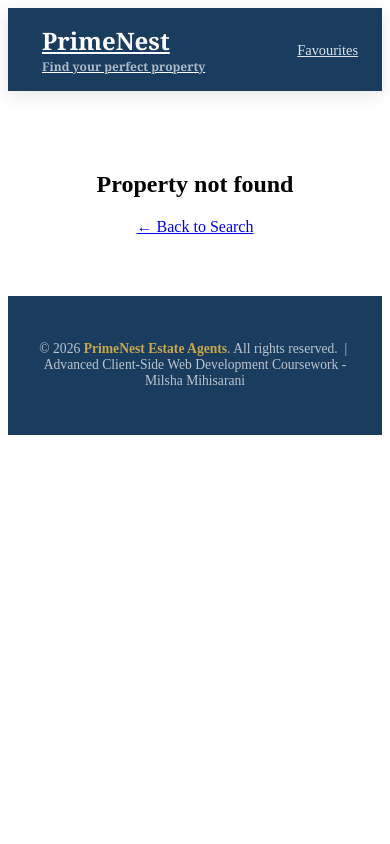
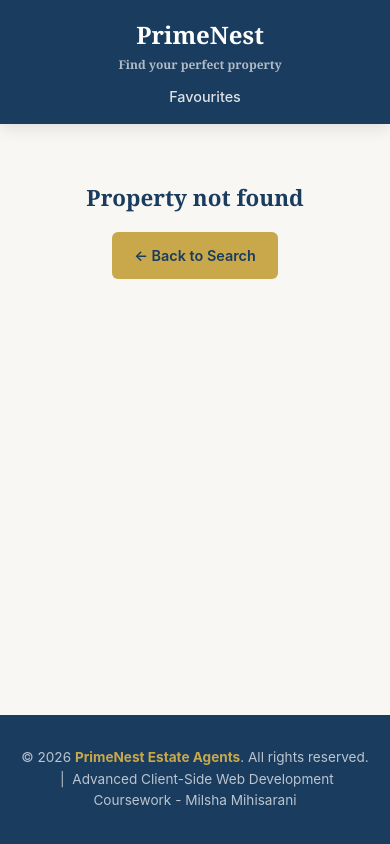
Before and after one commit to Nikinii3/Responsive_web_application, a React (Vite) app in the folder estate-agent/: page /property/1 in a window 390 px wide. Built offline with nearby package versions, Linux system fonts and the light colour scheme.

Commit message:
style(global): add reset, base layout, buttons, typography and responsive media queries

```diff
--- a/estate-agent/src/styles/global.css
+++ b/estate-agent/src/styles/global.css
@@ -593,3 +593,96 @@
   grid-template-columns: repeat(3, 1fr);
   gap: var(--gap);
 }
+
+
+/* ---- Reset ---- */
+*, *::before, *::after { box-sizing: border-box; margin: 0; padding: 0; }
+html { scroll-behavior: smooth; }
+body {
+  font-family: var(--font-body);
+  background: var(--color-bg);
+  color: var(--color-text);
+  font-size: 16px;
+  line-height: 1.6;
+  min-height: 100vh;
+}
+img { max-width: 100%; display: block; }
+a { color: inherit; text-decoration: none; }
+button { cursor: pointer; font-family: inherit; border: none; }
+ul, ol { list-style: none; }
+
+/* ---- App Layout ---- */
+.app { display: flex; flex-direction: column; min-height: 100vh; }
+.main-content { flex: 1; }
+
+/* ---- Container ---- */
+.container {
+  width: 100%;
+  margin: 0;
+  padding: 0 20px;
+}
+
+/* ---- Typography ---- */
+h1, h2, h3, h4, h5 { font-family: var(--font-heading); color: var(--color-primary); line-height: 1.25; }
+h1 { font-size: clamp(1.8rem, 4vw, 2.8rem); }
+h2 { font-size: clamp(1.4rem, 3vw, 2rem); }
+h3 { font-size: clamp(1.1rem, 2vw, 1.4rem); }
+
+/* ---- Buttons ---- */
+.btn {
+  display: inline-flex; align-items: center; justify-content: center; gap: 6px;
+  padding: 10px 20px;
+  border-radius: var(--radius-sm);
+  font-size: 0.9rem; font-weight: 600;
+  transition: all 0.2s ease;
+  border: 2px solid transparent;
+}
+.btn-primary { background: var(--color-accent); color: var(--color-primary); }
+.btn-primary:hover { background: var(--color-accent-light); transform: translateY(-1px); box-shadow: var(--shadow-sm); }
+.btn-outline { border-color: var(--color-primary); color: var(--color-primary); background: transparent; }
+.btn-outline:hover { background: var(--color-primary); color: white; }
+.btn-danger { background: var(--color-danger); color: white; }
+.btn-danger:hover { filter: brightness(1.1); }
+.btn-sm { padding: 6px 12px; font-size: 0.8rem; }
+.btn-icon { padding: 8px; border-radius: 50%; width: 36px; height: 36px; }
+
+/* ---- Responsive: < iPad landscape (1024px) ---- */
+@media (max-width: 1023px) {
+  .search-page-grid { grid-template-columns: 1fr; gap: 20px; }
+  .search-sidebar { position: static; }
+  .search-panel { position: sticky; top: 62px; width: 100%; padding: 16px var(--gap); gap: 12px; }
+  .search-panel-row { display: flex; flex-wrap: wrap; gap: 12px; align-items: flex-end; }
+  .search-panel .form-group { flex: 0 0 auto; min-width: 85px; }
+  .form-row { display: flex; gap: 6px; }
+  .search-btn-row { flex-direction: row; flex: 0 0 auto; gap: 8px; }
+  .search-btn-row .btn { flex: 0 0 auto; padding: 8px 14px; font-size: 0.8rem; }
+  .results-grid { grid-template-columns: repeat(2, 1fr); }
+  .property-page-layout { grid-template-columns: 1fr; }
+  .property-info-card { position: static; }
+}
+
+/* ---- Mobile (< 640px) ---- */
+@media (max-width: 639px) {
+  :root { --gap: 16px; }
+  .header-inner { flex-direction: column; gap: 10px; text-align: center; }
+  .header-nav { display: flex; gap: 12px; }
+  .search-page-grid { grid-template-columns: 1fr; padding: 20px 12px; }
+  .search-panel { position: sticky; top: 62px; width: 100%; padding: 12px; gap: 10px; }
+  .search-panel-row { display: flex; flex-direction: column; gap: 12px; width: 100%; }
+  .search-panel .form-group { width: 100%; min-width: auto; }
+  .search-panel .form-row { flex-direction: row; gap: 8px; }
+  .search-panel .form-row .rw-widget,
+  .search-panel .form-row input { flex: 1; min-width: 0; }
+  .search-btn-row { flex-direction: row; width: 100%; gap: 10px; align-items: flex-end; }
+  .search-btn-row .btn { flex: 1; padding: 10px 12px; font-size: 0.85rem; }
+  .results-grid { grid-template-columns: 1fr; }
+  .property-detail-grid { grid-template-columns: 1fr; }
+  .image-gallery .image-gallery-slide img { max-height: 240px; }
+}
+
+/* ---- No results ---- */
+.no-results {
+  grid-column: 1 / -1;
+  text-align: center; padding: 40px 20px;
+  color: var(--color-text-muted);
+}
```
